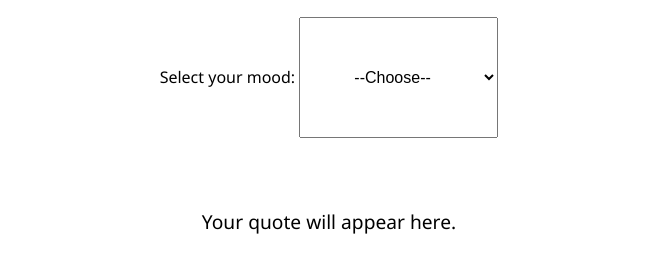
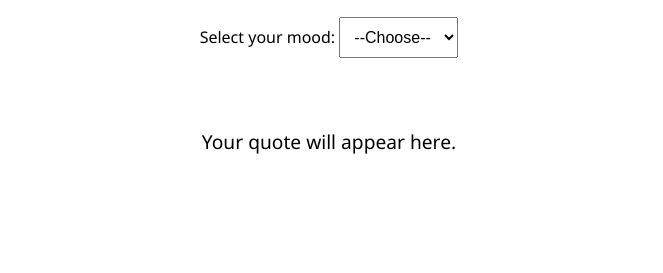
Before and after one commit to ankitathakur19471947-web/Project-1, a plain HTML site: page project 3/index.html in a window 1280 px wide. Shown: the part 143-416 px from the top of the page, without its empty margins (311-974 px from the left). Drawn offline with Linux system fonts and the light colour scheme.

Commit message:
version3

```diff
--- a/project 3/index.html
+++ b/project 3/index.html
@@ -17,7 +17,7 @@
     }
 
     select {
-      padding: 50px;
+      padding: 10px;
       font-size: 1em;
       margin-bottom: 20px;
     }
```
